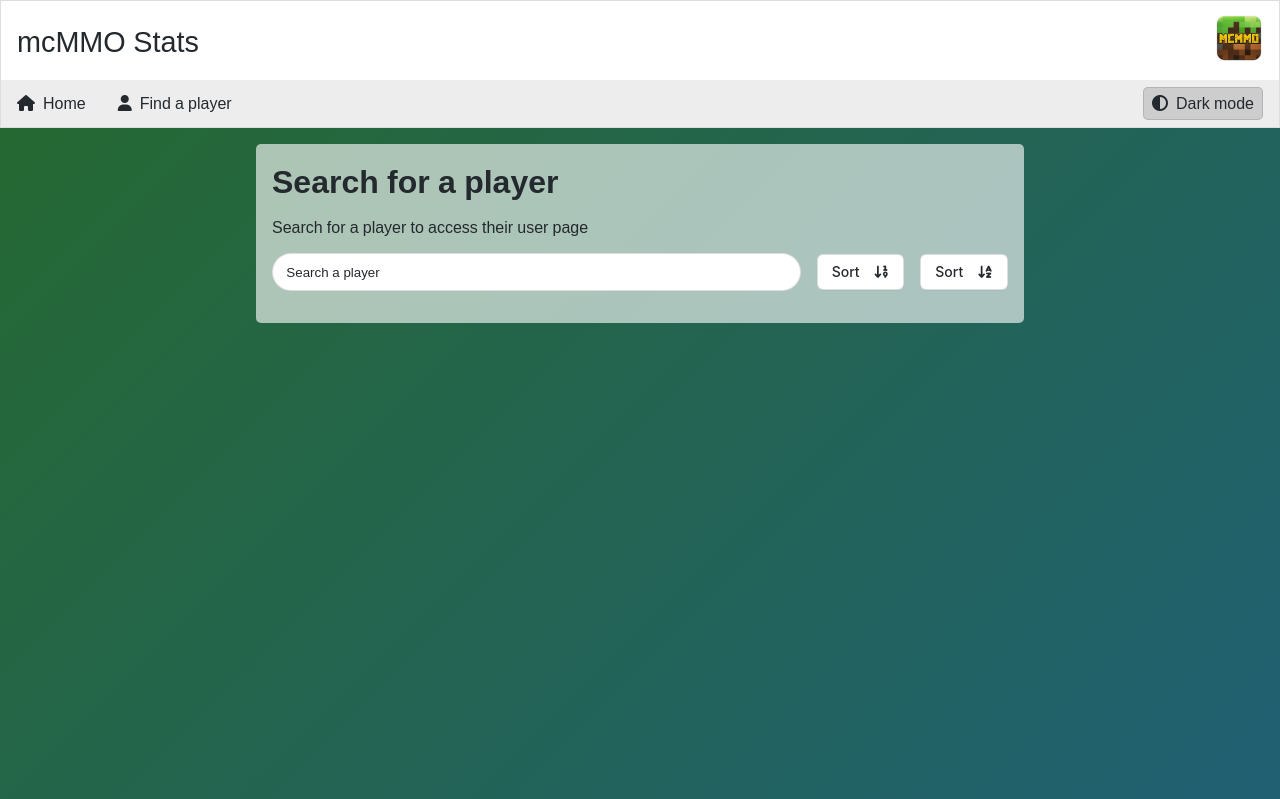
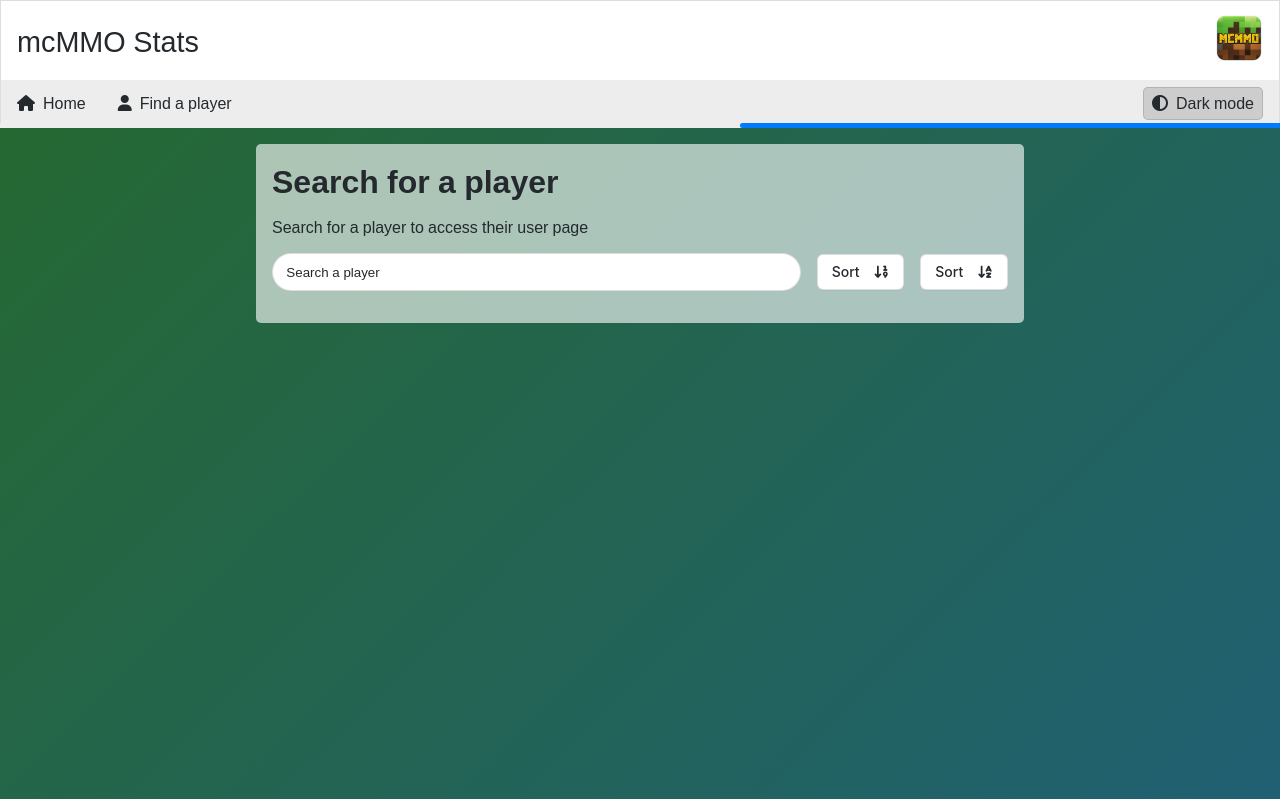
Before and after one commit to AsyncDevTeam/mcMMO-Dashboard, a PHP site: page /search-user.php in a window 1280 px wide. Shown: the top 799 px of the page. Run offline with PHP 8.4, Linux system fonts and the light colour scheme; style sheets or scripts are compiled from the project's sources; some libraries are stand-ins or nearby versions.

Commit message:
Loading bar available
- Removed duplicate JS function calls
> Calls are now made from the correct origin
- header.php added for index.php and user.php
- Title pages updated

```diff
--- a/config/parameters.js
+++ b/config/parameters.js
@@ -21,6 +21,11 @@ const abilities_cap = {
 //Change the translation here, by default English is used, set your own language in translation.user and set translation.user.active to true
 const translation = {
     'default': {
+        'pages_name':{
+            'index': 'mcMMO Stats | Home',
+            'user': 'mcMMO Stats | _USER_',
+            'search-user': 'mcMMO Stats | Search user',
+        },
         'access' : ['en-EN', 'en-GB'],
         'ab' : {
             'swords': 'swords',
@@ -265,6 +270,11 @@ const translation = {
     },
     'user': {
         'active': false,
+        'pages_name':{
+            'index': 'mcMMO Stats | Accueil',
+            'user': 'mcMMO Stats | _USER_',
+            'search-user': 'mcMMO Stats | Rechercher un utilisateur',
+        },
         'access' : ['fr-FR'],
         'ab' : {
             'taming': 'apprivoisement',
--- a/resources/css/header.css
+++ b/resources/css/header.css
@@ -1974,6 +1974,42 @@ body header .hamburger-menu .icon {
 body header .hamburger-menu .icon i {
   color: var(--w);
 }
+body header .loading-bar {
+  height: 5px;
+  width: 100vw;
+  background: var(--topbar);
+  position: absolute;
+  bottom: -1px;
+  left: -1px;
+}
+body header .loading-bar .container {
+  width: 100%;
+  height: 100%;
+  position: relative;
+}
+body header .loading-bar .container .loader {
+  position: absolute;
+  top: 0;
+  left: 0;
+  display: flex;
+  height: 100%;
+  border-radius: 100px;
+  background: var(--active-color);
+  animation: 3s loading infinite ease-in;
+}
+body header .loading-bar .container .loader:nth-child(1) {
+  animation-delay: 1s;
+}
+@keyframes loading {
+  0% {
+    width: 0;
+    margin-left: -100%;
+  }
+  100% {
+    width: 100%;
+    margin-left: 100%;
+  }
+}
 @media screen and (max-width: 1300px) {
   body header *:not(.pages) #website-title,
 body header *:not(.pages) .right-align {
--- a/resources/css/header.scss
+++ b/resources/css/header.scss
@@ -87,6 +87,42 @@ body{
       }
     }
 
+    .loading-bar{
+      height: 5px;
+      width: 100vw;
+      background: var(--topbar);
+      position: absolute;
+      bottom: -1px;
+      left: -1px;
+
+      .container{
+        width: 100%;
+        height: 100%;
+        position: relative;
+        .loader{
+          position: absolute;
+          top: 0;
+          left: 0;
+          display: flex;
+          height: 100%;
+          border-radius: 100px;
+          background: var(--active-color);
+          animation: 3s loading infinite ease-in;
+          &:nth-child(1){animation-delay: 1s}
+          @keyframes loading {
+            0%{
+              width: 0;
+              margin-left: -100%;
+            }
+            100%{
+              width: 100%;
+              margin-left: 100%;
+            }
+          }
+        }
+      }
+    }
+
     @media screen and (max-width: 1300px) {
       *:not(.pages){
         #website-title,
--- a/resources/js/shared.js
+++ b/resources/js/shared.js
@@ -20,6 +20,9 @@ let isBrowserOnline = true
 let label__darkMode = 'dark-mode-mcMMO'
 let options_collapsible = {accordion: false}
 let exact_type = window.location.pathname.split("/").at(-1).split('.')[0]
+const loading_bar = document.querySelector('.loading-bar')
+let error_internal_server = false
+
 
 function setToast(type, text, timer){
     let options_toast
@@ -136,6 +139,10 @@ function changeLanguage(value){
     r.style.setProperty('--grad2', settings.colors.page.gradient.gradient_2);
 }());
 
+(function setTitle(){
+    document.title = translation[languageSelect].pages_name[exact_type]
+}());
+
 (function (){
     const class_ = '.'
     if(translation.user.active === true){
@@ -187,18 +194,54 @@ const fLoadServerInfos = async() => {
     }
 }
 
-let error_internal_server = false
-fLoadServerInfos().then(infos => {
-    if(infos !== false){
-        if(infos.max_players === -1){
-            console.log('database-error')
-            error_internal_server = true
-            setToast('error', translation[languageSelect].content_page.toast.error_db, 0)
-        }else{
-            error_internal_server = false
-        }
+const fLoadTopLeaderboard = async() => {
+    try {
+        const response = await fetch(requestTopLeaderboard, {
+            method: "POST",
+            headers: {
+                "Content-Type": "application/x-www-form-urlencoded",
+            },
+            body: new URLSearchParams({csrf_token: csrfToken}),
+        });
+        const leaderboard = await response.json()
+        return {
+            status: 'success',
+            data: leaderboard,
+            from: 'fLoadTopLeaderboard'
+        };
+    } catch (error) {
+        console.error(error)
+        return {
+            status: 'failed',
+            data: null,
+            from: 'fLoadTopLeaderboard'
+        };
     }
-});
+}
+const fLoadLeaderboard = async() => {
+    try {
+        const response = await fetch(requestLeaderboard, {
+            method: "POST",
+            headers: {
+                "Content-Type": "application/x-www-form-urlencoded",
+            },
+            body: new URLSearchParams({ csrf_token: csrfToken }),
+        });
+        const leaderboard = await response.json()
+        return {
+            status: 'success',
+            data: leaderboard,
+            from: 'fLoadLeaderboard'
+        };
+    } catch (error) {
+        console.error(error)
+        return {
+            status: 'failed',
+            data: null,
+            from: 'fLoadLeaderboard'
+        };
+    }
+}
 
 function iconModifier(elems, uni){
     if(uni){
--- a/search-user.php
+++ b/search-user.php
@@ -38,15 +38,18 @@ session_start();
             <i class="fa-solid fa-user"></i>
             <span class="tabs-2"></span>
         </a>
-        <!--        <a href="contact.html">-->
-        <!--            <i class="fa-solid fa-at"></i>-->
-        <!--            <span class="tabs-3"></span>-->
-        <!--        </a>-->
+
         <label for="darkMode-input">
             <input type="checkbox" id="darkMode-input">
             <i class="fa-solid fa-circle-half-stroke"></i>
             <span class="tabs-dm"></span>
         </label>
+    </div>
+    <div class="loading-bar">
+        <div class="container">
+            <span class="loader"></span>
+            <span class="loader"></span>
+        </div>
     </div>
 </header>
 <main>
```
Also changed, not shown: index.php (+2 -28 lines), resources/js/index.js (+37 -49 lines), resources/js/main.js (+0 -10 lines), resources/js/search-user.js (+21 -33 lines), resources/js/user.js (+31 -44 lines), resources/php/includes/header.php (added, +34 -0 lines), user.php (+2 -28 lines), resources/php/includes/head.php (indentation only), 1 other file.
